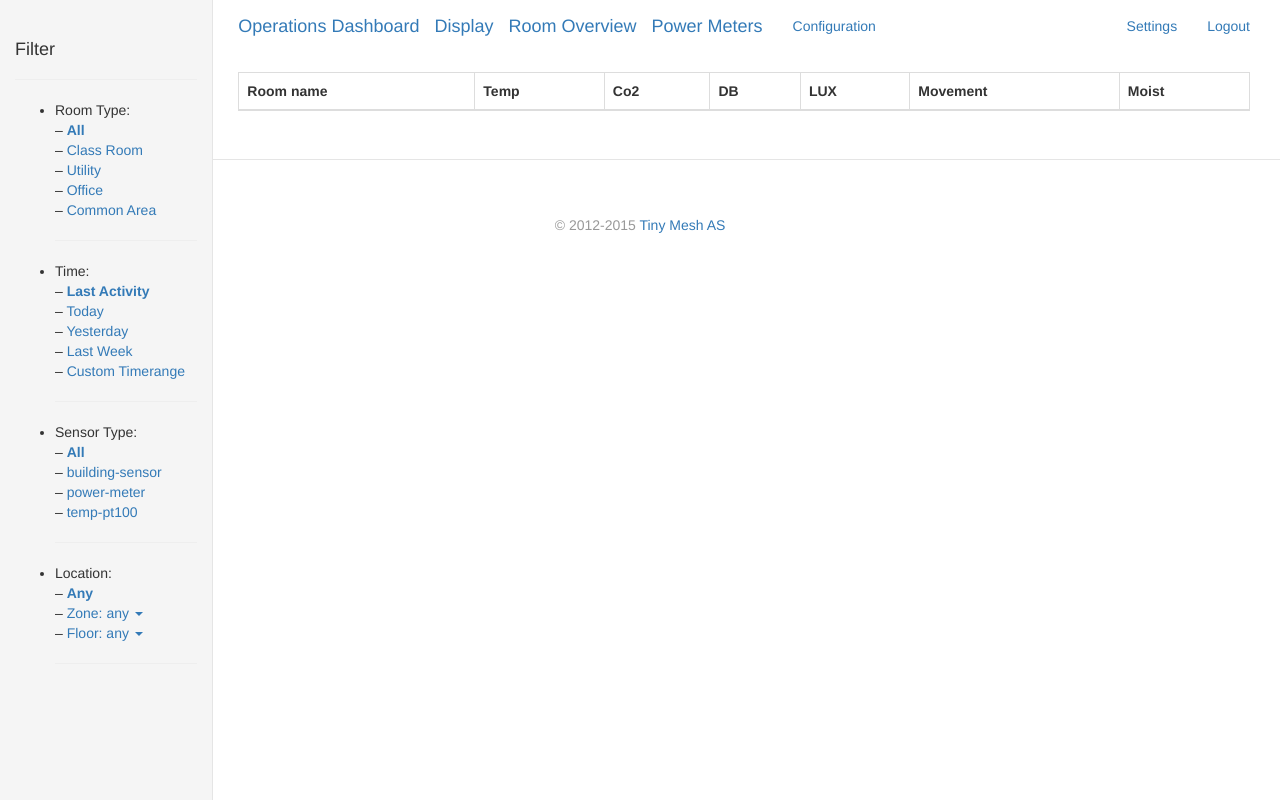
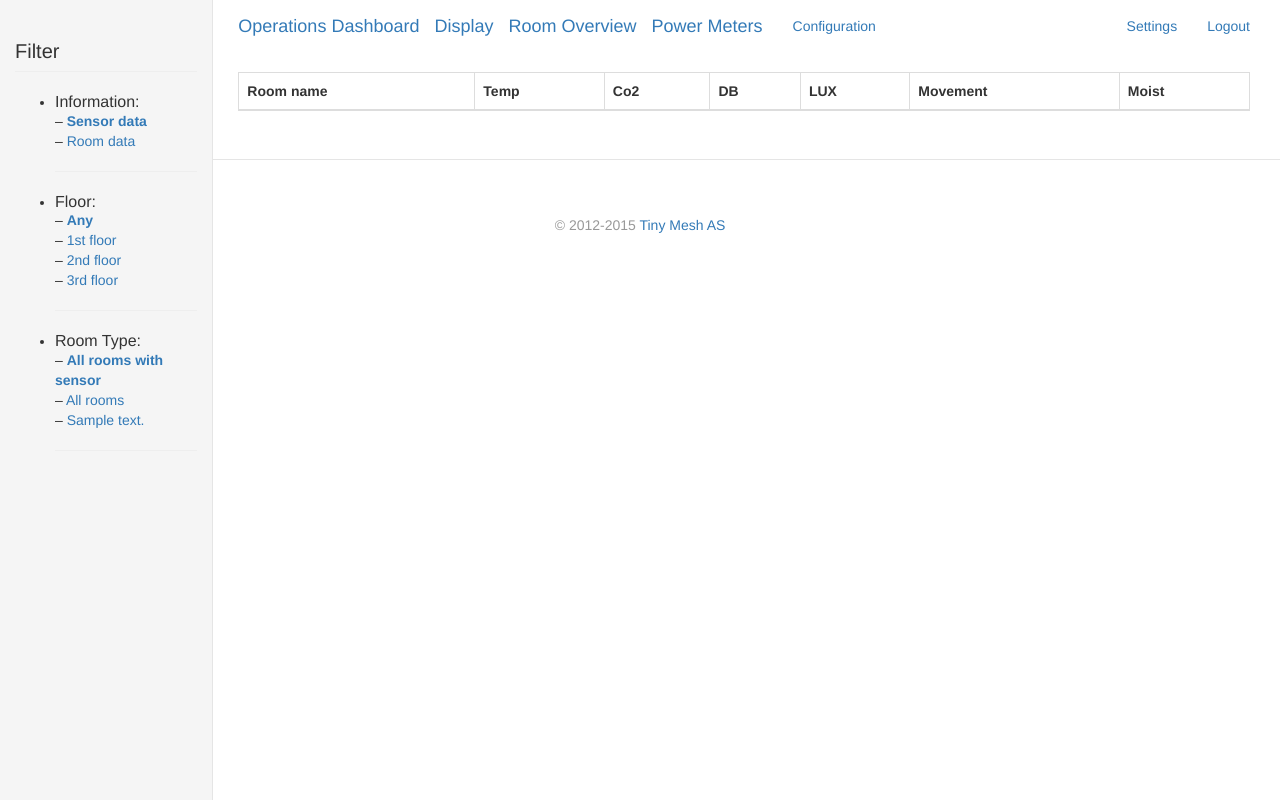
Before and after one commit to lafka/aiot-dashboard, a Django app: template aiot_dashboard/apps/rooms/templates/rooms/overview.html in a window 1280 px wide. Run offline with Django 3.2, Linux system fonts and the light colour scheme; the template is opened without the code that fills it: most values are stand-ins (such as "Sample title", 1, 10 or a date in 2020); lists and menus that the app fills with data are empty; some libraries are stand-ins or nearby versions.

Commit message:
Some logic fixing related to room filters

```diff
--- a/aiot_dashboard/apps/db/models.py
+++ b/aiot_dashboard/apps/db/models.py
@@ -62,7 +62,7 @@ class PowerCircuit(models.Model):
 class Room(models.Model):
     key = models.TextField(primary_key=True)
     name = models.TextField()
-    room_type = models.ForeignKey('RoomType', blank=True, null=True)
+    room_type = models.ForeignKey('RoomType', blank=True, null=True, related_name='rooms')
     area = models.DecimalField(max_digits=6, decimal_places=2, blank=True, null=True)
     devices = models.ManyToManyField('Device', through='MapDeviceRoom')
 
--- a/aiot_dashboard/apps/rooms/templates/rooms/overview.html
+++ b/aiot_dashboard/apps/rooms/templates/rooms/overview.html
@@ -1,6 +1,39 @@
 {% extends "base.html" %}
 
 {% load static %}
+
+{% block filters %}
+    <div class="block">
+        <div class="page-header"><h2>Filter</h2></div>
+    </div>
+    <ul>
+        <li>
+            <h3>Information:</h3>
+            <div>&ndash; <a><b>Sensor data</b></a></div>
+            <div>&ndash; <a>Room data</a></div>
+            <hr />
+        </li>
+
+        <li>
+            <h3>Floor:</h3>
+            <div>&ndash; <a><b>Any</b></a></div>
+            <div>&ndash; <a>1st floor</a></div>
+            <div>&ndash; <a>2nd floor</a></div>
+            <div>&ndash; <a>3rd floor</a></div>
+            <hr />
+        </li>
+
+        <li>
+            <h3>Room Type:</h3>
+            <div>&ndash; <a><b>All rooms with sensor</b></a></div>
+            <div>&ndash; <a>All rooms</a></div>
+            {% for room_type in room_types %}
+                &ndash; <a>{{ room_type.description }}</a><br>
+            {% endfor %}
+            <hr />
+        </li>
+    </ul>
+{% endblock %}
 
 {% block content %}
     <table class="table table-zebra table-bordered" id="data_list">
--- a/aiot_dashboard/apps/rooms/views.py
+++ b/aiot_dashboard/apps/rooms/views.py
@@ -4,7 +4,7 @@ import json
 from django.core.urlresolvers import reverse
 from django.views.generic.base import TemplateView
 
-from aiot_dashboard.apps.db.models import Room, TsCo2, TsMoist, TsLight, TsTemperature, TsDecibel
+from aiot_dashboard.apps.db.models import Room, RoomType, TsCo2, TsMoist, TsLight, TsTemperature, TsDecibel
 from aiot_dashboard.core.filters import get_datetimes_from_filters
 from aiot_dashboard.core.sse import EventsSseView, DatetimeEventsSseView
 from aiot_dashboard.core.utils import to_epoch_mili
@@ -16,8 +16,11 @@ class RoomOverviewView(TemplateView):
 
     def get_context_data(self):
         events_url = reverse('room_overview_events')
+        room_types = RoomType.objects.all()
+
         return  {
             'events_url': json.dumps(events_url),
+            'room_types': room_types,
         }
 
 class RoomOverviewEventsView(EventsSseView):
```
Also changed, not shown: aiot_dashboard/apps/rooms/templates/rooms/detail.html (+6 -3 lines).
